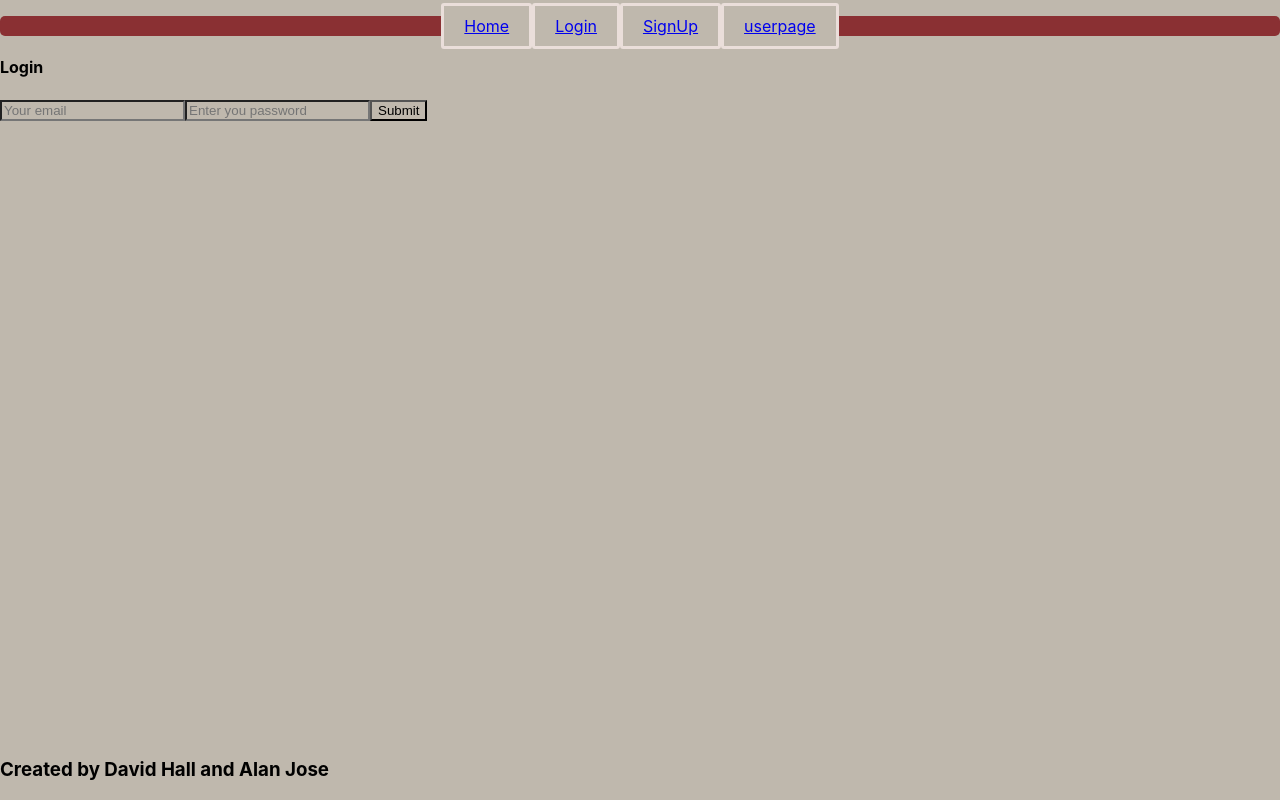
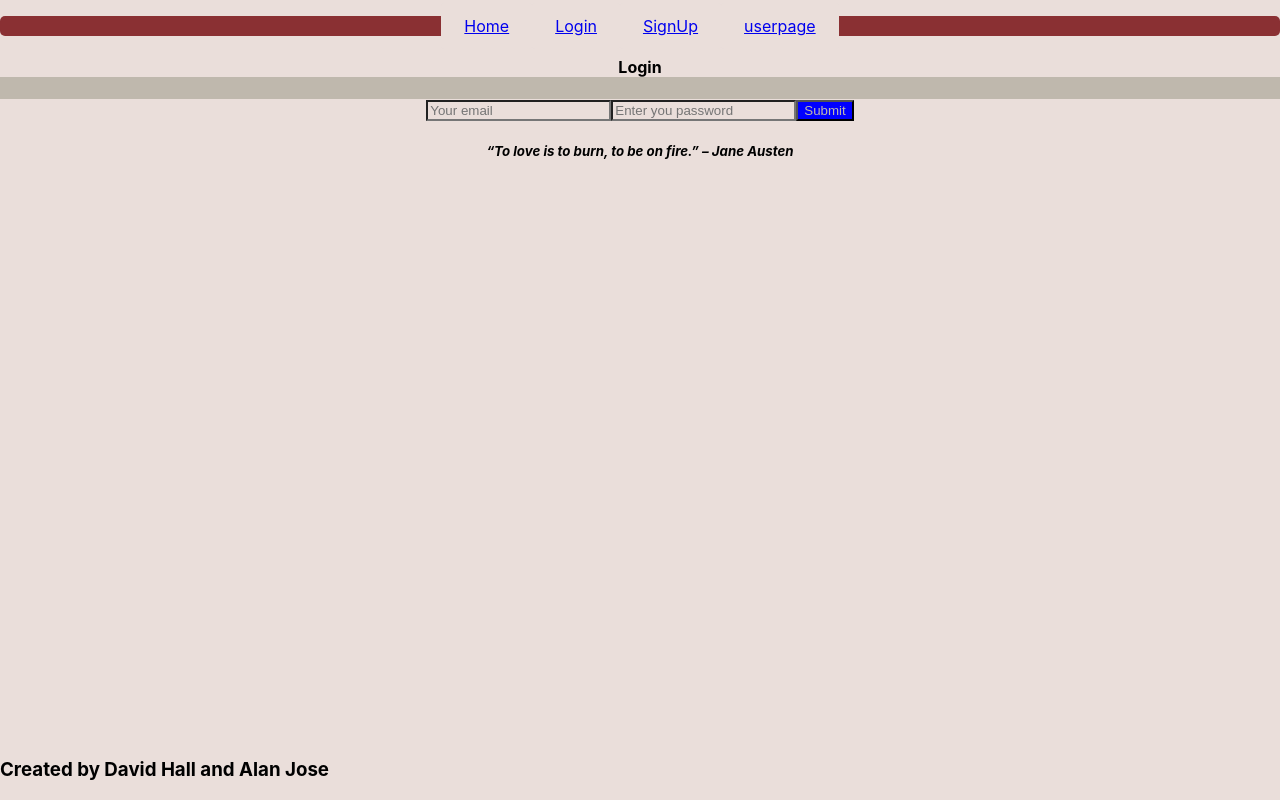
Before and after one commit to Alanjose23/firstbaseapp, a React (Create React App) app in the folder client/: page /login in a window 1280 px wide. Built offline with nearby package versions, Linux system fonts and the light colour scheme.

Commit message:
finished changes

```diff
--- a/client/package.json
+++ b/client/package.json
@@ -2,12 +2,14 @@
   "name": "client",
   "version": "0.1.0",
   "private": true,
+  "homepage": "https://Alanjose23.github.io/firstbaseapp",
   "proxy": "http://localhost:3001",
   "dependencies": {
     "@apollo/client": "^3.7.1",
     "@testing-library/jest-dom": "^5.11.4",
     "@testing-library/react": "^11.1.0",
     "@testing-library/user-event": "^12.1.10",
+    "gh-pages": "^4.0.0",
     "jwt-decode": "^3.1.2",
     "react": "^17.0.1",
     "react-dom": "^17.0.1",
@@ -17,6 +19,8 @@
     "web-vitals": "^0.2.4"
   },
   "scripts": {
+    "predeploy": "npm run build",
+    "deploy": "gh-pages -d build",
     "start": "react-scripts start",
     "build": "react-scripts build",
     "test": "react-scripts test",
--- a/client/src/App.css
+++ b/client/src/App.css
@@ -1,3 +1,3 @@
 *{
-  background-color: #BFB8AD;
+  background-color: #EADEDA;
 }
--- a/client/src/pages/Home.js
+++ b/client/src/pages/Home.js
@@ -25,7 +25,11 @@ const Home = () => {
   //     </div>
   //   </main>
   // );
-  return <div>Home</div>
+  return (<div>
+  <center><h1><i>FIRST BASE</i></h1>
+  <img src = "https://img.freepik.com/premium-vector/couple-hands-with-love-heart-shape-marry-marriage-affection-wedding-valentine-romantic-logo_358185-399.jpg?w=2000" alt = "projectlogo"></img>
+  </center>
+  </div>)
 };
 
 export default Home;
--- a/client/src/pages/Login.js
+++ b/client/src/pages/Login.js
@@ -43,6 +43,7 @@ const Login = () => {
 // console.log("test");
   return (
     <main className="flex-row justify-center mb-4">
+      <center>
       <div className="col-12 col-lg-10">
         <div className="card">
           <h4 className="card-header bg-dark text-light p-2">Login</h4>
@@ -78,10 +79,11 @@ const Login = () => {
               <div className="my-3 p-3 bg-danger text-white">
 
               </div>
-
+          <div><h5>“To love is to burn, to be on fire.” – Jane Austen</h5></div>
           </div>
         </div>
       </div>
+      </center>
     </main>
 
   );
--- a/client/src/pages/Signup.js
+++ b/client/src/pages/Signup.js
@@ -42,6 +42,7 @@ const Signup = () => {
 
   return (
     <main className="flex-row justify-center mb-4">
+      <center>
       <div className="col-12 col-lg-10">
         <div className="card">
           <h4 className="card-header bg-dark text-light p-2">Sign Up</h4>
@@ -83,10 +84,11 @@ const Signup = () => {
               <div className="my-3 p-3 bg-danger text-white">
 
               </div>
-
+              <div><h5>"It's so easy to fall in love but hard to find someone who will catch you."</h5></div>
           </div>
         </div>
       </div>
+      </center>
     </main>
   );
 
--- a/client/src/pages/UserandDate.js
+++ b/client/src/pages/UserandDate.js
@@ -28,6 +28,7 @@ const DateForm = ({ profileId }) => {
 
   return (
     <div>
+      <center>
       <h4>Endorse some Favorite Dates</h4>
         <form
           className="flex-row justify-center justify-space-between-md align-center"
@@ -43,7 +44,7 @@ const DateForm = ({ profileId }) => {
 
           <div className="col-12 col-lg-3">
             <button className="btn btn-info btn-block py-3" type="submit">
-              Endorse Dates
+              Endorse into Favorite
             </button>
           </div>
 
@@ -63,11 +64,12 @@ const DateForm = ({ profileId }) => {
 
           <div className="col-12 col-lg-3">
             <button className="btn btn-info btn-block py-3" type="submit">
-              Endorse Skill
+              Endorse into Journal
             </button>
           </div>
 
         </form>
+        </center>
     </div>
 
   );
--- a/client/src/styling/Home.css
+++ b/client/src/styling/Home.css
@@ -0,0 +1,5 @@
+img{
+    width: 40%;
+    border-style: solid;
+    border-radius: 5px;
+}
--- a/client/src/styling/Login.css
+++ b/client/src/styling/Login.css
@@ -0,0 +1,11 @@
+div .card{
+    background-color: #BFB8AD;
+}
+
+button {
+    background-color: blue;
+    color: #BFB8AD;
+}
+h5 {
+    font-style: italic;
+}
```
Also changed, not shown: 1 other file (tests, documents, lock files or other folders).
